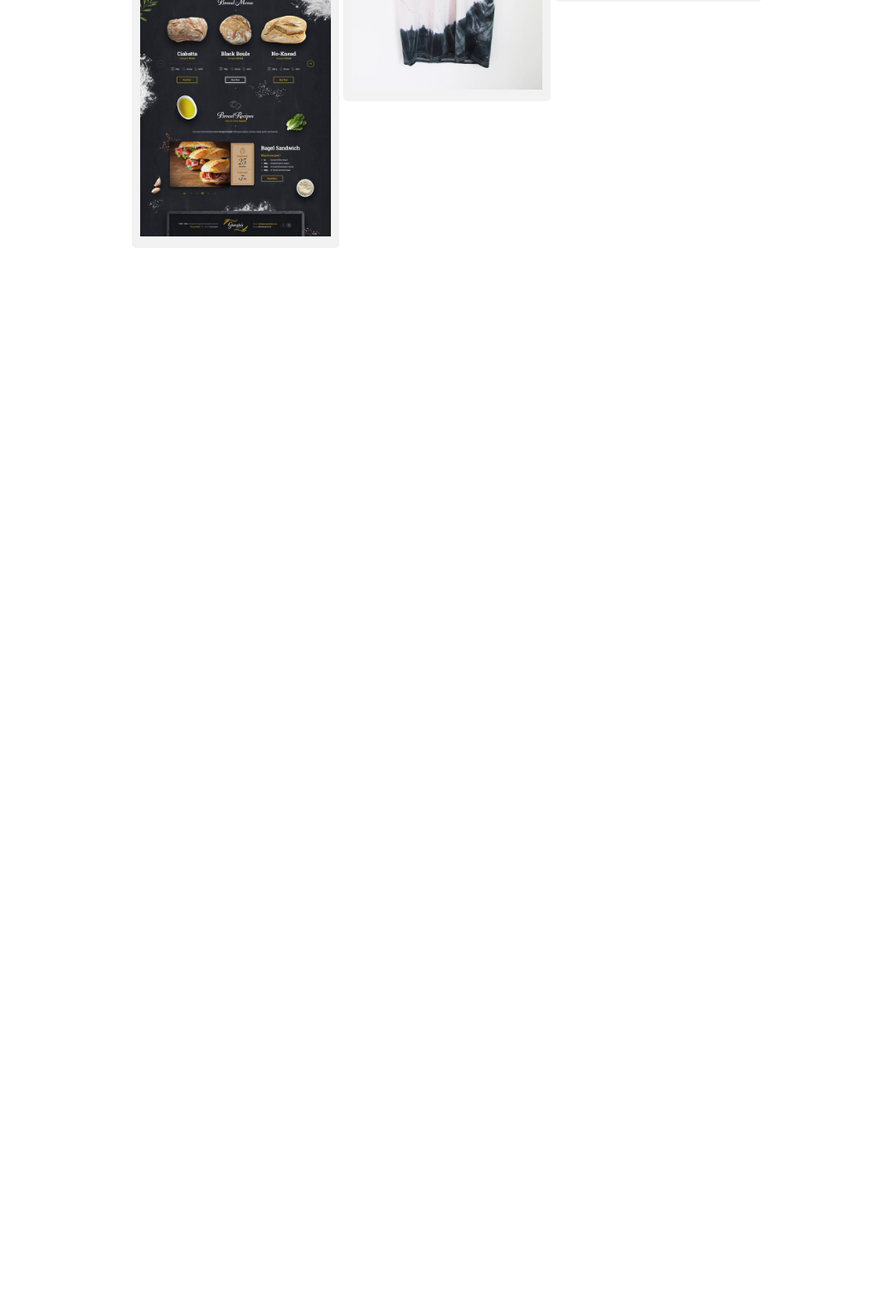
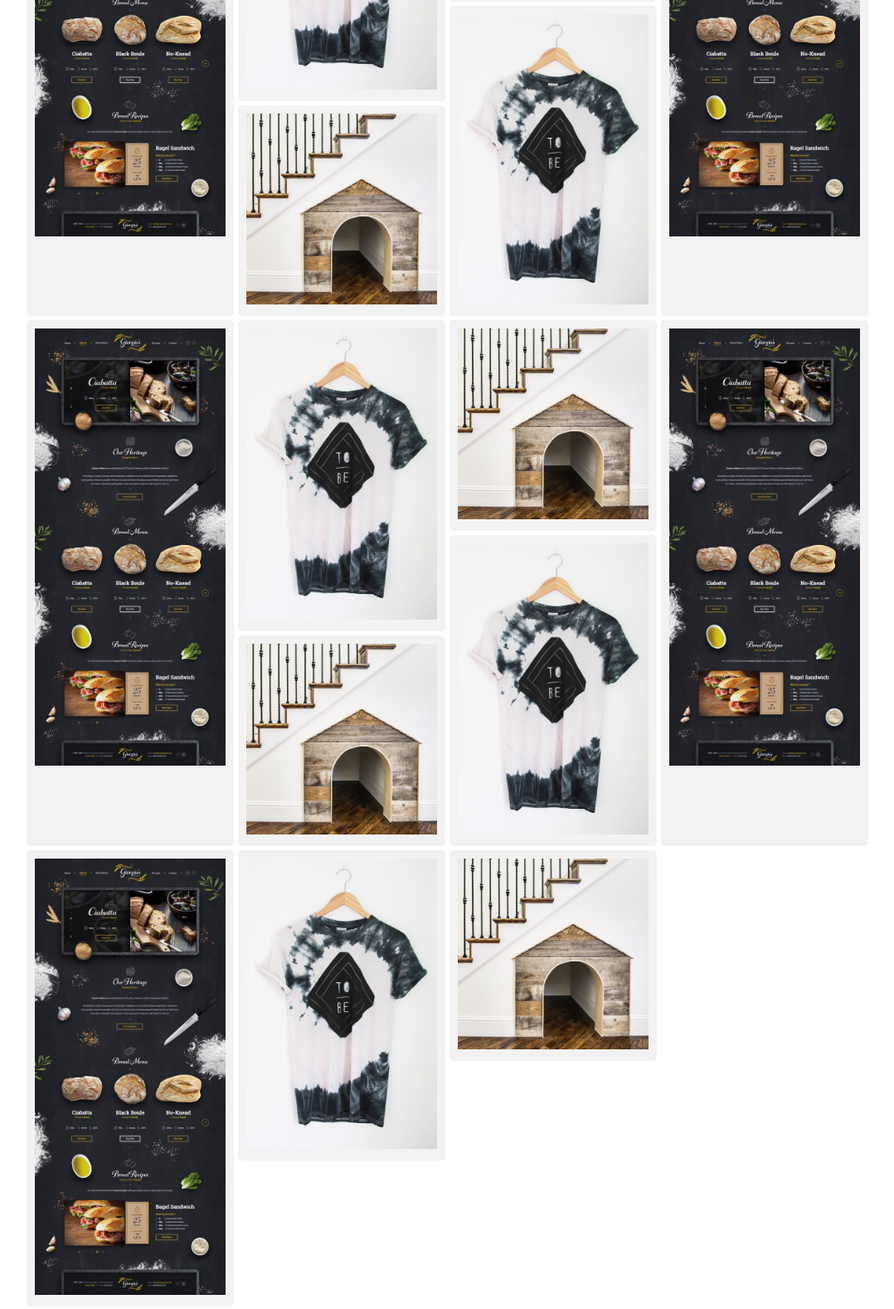
Before and after one commit to julianactrl/Pinterest-layout-masonry, a plain HTML site: page index.html in a window 1280 px wide. Shown: the part 260-1838 px from the top of the page at 83% size, without its empty margins (101-1179 px from the left). Before the commit the page ends 800 px from the top, so only its background shows below. Drawn offline with Linux system fonts and the light colour scheme.

Commit message:
se agrega funcion auto-fill

```diff
--- a/index.html
+++ b/index.html
@@ -7,7 +7,7 @@
     <style>
         .container {
             display: grid;
-            grid-template-columns: repeat(3, 250px);
+            grid-template-columns: repeat(auto-fill, 250px);
             grid-gap: 5px;
             justify-content: center;
         }
@@ -28,6 +28,7 @@
         .level-3{
             grid-row-end: span 1;
         }
+
     </style>
 </head>
 <body>
@@ -41,6 +42,43 @@
         <div class="item level-3">
             <img src="imagenes/house.jpg" alt="">
         </div>
+        <div class="item level-1">
+            <img src="imagenes/landing.jpg" alt="">
+        </div>
+        <div class="item level-2">
+            <img src="imagenes/tshirt.jpg" alt="">
+        </div>
+        <div class="item level-3">
+            <img src="imagenes/house.jpg" alt="">
+        </div>
+        <div class="item level-1">
+            <img src="imagenes/landing.jpg" alt="">
+        </div>
+        <div class="item level-2">
+            <img src="imagenes/tshirt.jpg" alt="">
+        </div>
+        <div class="item level-3">
+            <img src="imagenes/house.jpg" alt="">
+        </div>
+        <div class="item level-1">
+            <img src="imagenes/landing.jpg" alt="">
+        </div>
+        <div class="item level-2">
+            <img src="imagenes/tshirt.jpg" alt="">
+        </div>
+        <div class="item level-3">
+            <img src="imagenes/house.jpg" alt="">
+        </div>
+        <div class="item level-1">
+            <img src="imagenes/landing.jpg" alt="">
+        </div>
+        <div class="item level-2">
+            <img src="imagenes/tshirt.jpg" alt="">
+        </div>
+        <div class="item level-3">
+            <img src="imagenes/house.jpg" alt="">
+        </div>
+
     </div>
 </body>
 </html>
```
